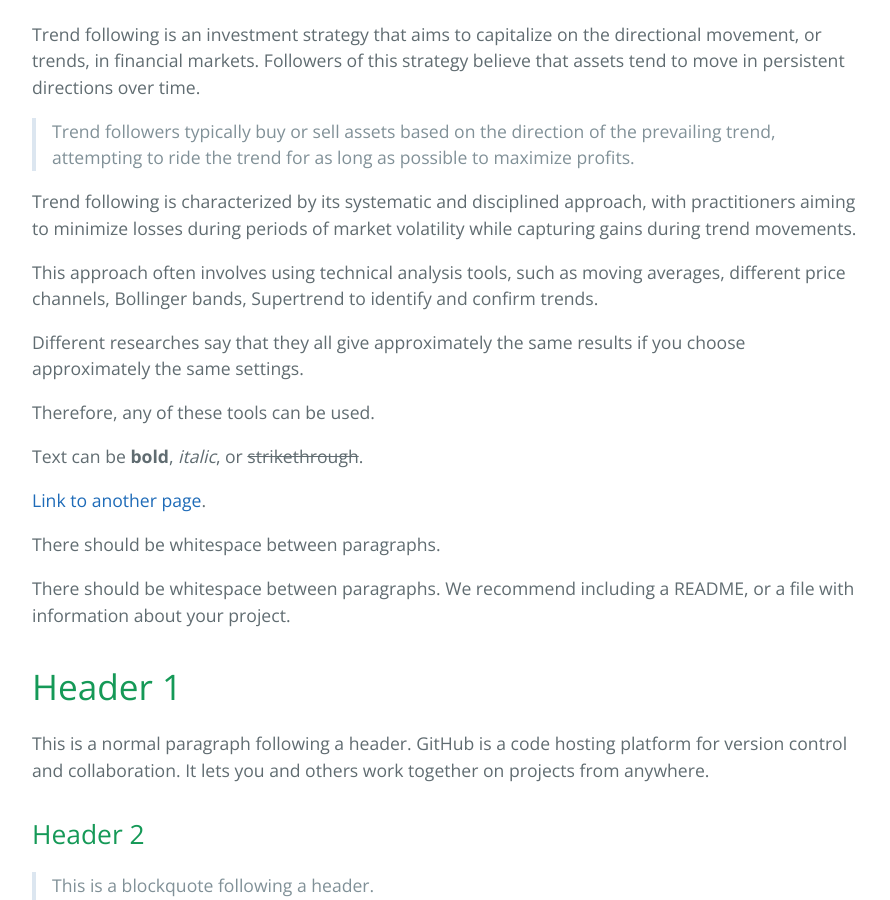
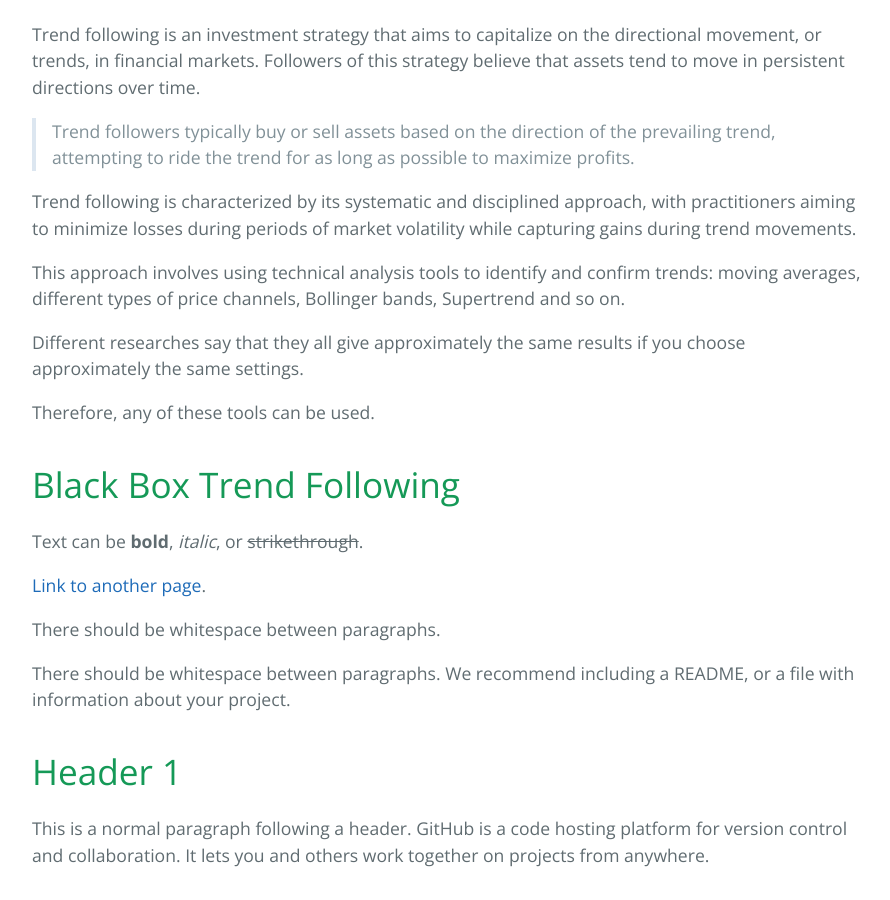
Before and after one commit to sergeyen7/sergeyen7.github.io, a Jekyll site: the page built from index.md, in a window 1280 px wide and 900 px high, scrolled down 398 px. Shown: the whole window, without its empty margins (192-1082 px from the left). Built offline with Jekyll 4.4.1, drawn with Linux system fonts in a browser that asks for light colours; our own code applies the rules of GitHub Pages for plain Markdown files.

Commit message:
Update index.md

```diff
--- a/index.md
+++ b/index.md
@@ -10,11 +10,14 @@ Trend following is an investment strategy that aims to capitalize on the directi
 
 Trend following is characterized by its systematic and disciplined approach, with practitioners aiming to minimize losses during periods of market volatility while capturing gains during trend movements.
 
-This approach often involves using technical analysis tools, such as moving averages, different price channels, Bollinger bands, Supertrend to identify and confirm trends.
+This approach involves using technical analysis tools to identify and confirm trends: moving averages, different types of price channels, Bollinger bands, Supertrend and so on.
 
 Different researches say that they all give approximately the same results if you choose approximately the same settings.
 
 Therefore, any of these tools can be used.
+
+
+# Black Box Trend Following
 
 
 Text can be **bold**, _italic_, or ~~strikethrough~~.
```
